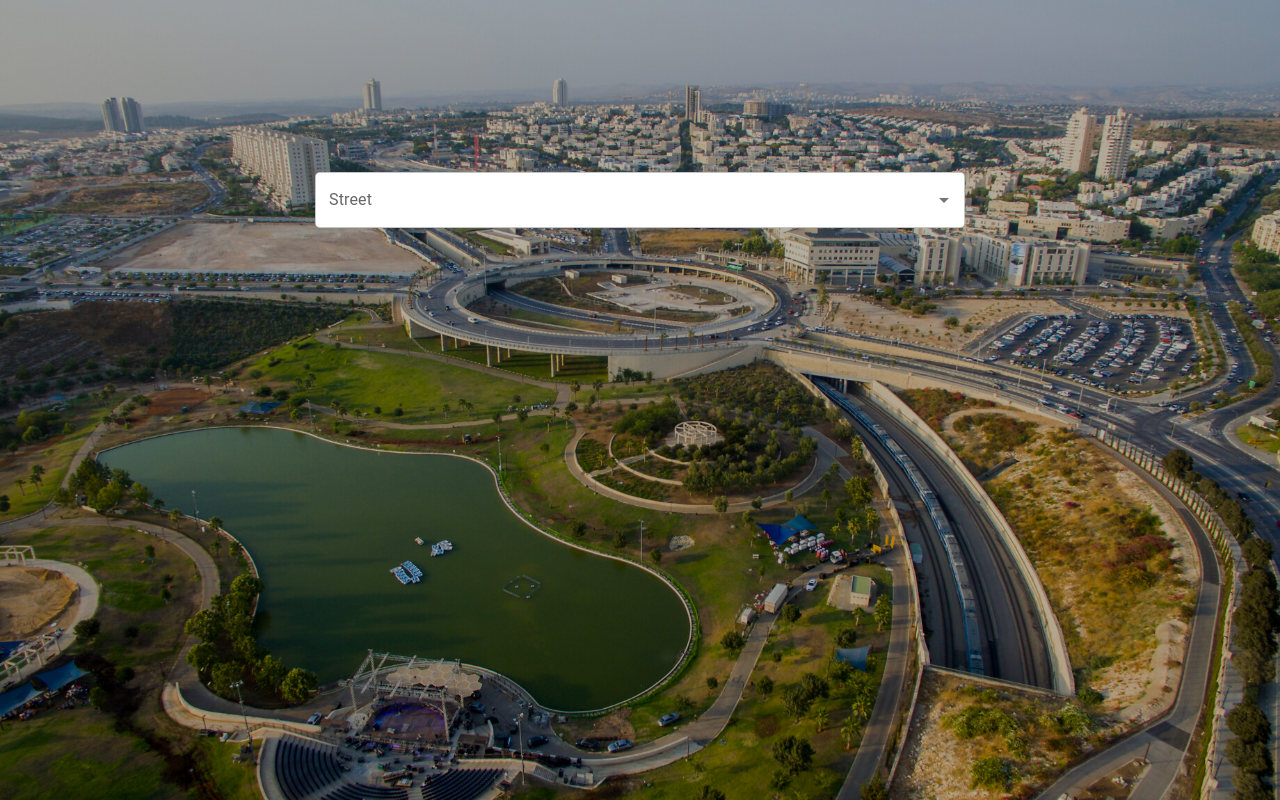
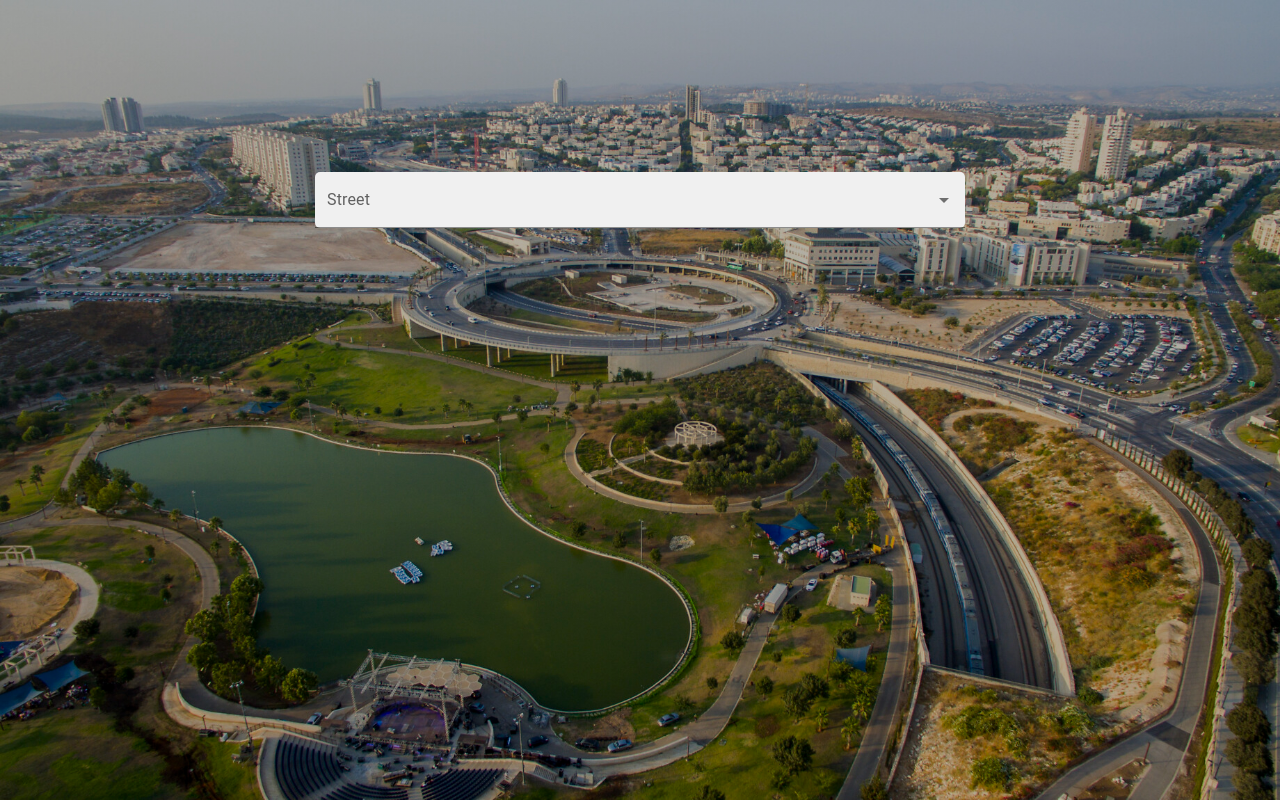
Before and after one commit to Dylc/streets, a React (Create React App) app: page / in a window 1280 px wide. Built offline with nearby package versions, Linux system fonts and the light colour scheme.

Commit message:
feat: adjust ui for StreetsSelector

```diff
--- a/src/components/StreetsSelector.js
+++ b/src/components/StreetsSelector.js
@@ -3,6 +3,23 @@ import TextField from "@mui/material/TextField";
 import Autocomplete from "@mui/material/Autocomplete";
 import STREETS from "store/streets";
 import ClearIcon from "@mui/icons-material/Clear";
+
+import { styled, lighten, darken } from "@mui/system";
+
+const GroupHeader = styled("div")(({ theme }) => ({
+  position: "sticky",
+  top: "-8px",
+  padding: "4px 10px",
+  // color: theme.palette.primary.main,
+  // backgroundColor:
+  //   theme.palette.mode === "light"
+  //     ? lighten(theme.palette.primary.light, 0.85)
+  //     : darken(theme.palette.primary.main, 0.8),
+}));
+
+const GroupItems = styled("ul")({
+  padding: 0,
+});
 
 export default function StreetsSelector({ width, height }) {
   return (
@@ -13,7 +30,15 @@ export default function StreetsSelector({ width, height }) {
       getOptionLabel={(option) => option.title.english}
       sx={{ width }}
       clearIcon={<ClearIcon fontSize="big" />}
-      renderInput={(params) => <TextField {...params} label="Street" />}
+      renderInput={(params) => (
+        <TextField {...params} variant="filled" label="Street" />
+      )}
+      // renderGroup={(params) => (
+      //   <li>
+      //     <GroupHeader>{params.group}</GroupHeader>
+      //     <GroupItems>{params.children}</GroupItems>
+      //   </li>
+      // )}
     />
   );
 }
```
